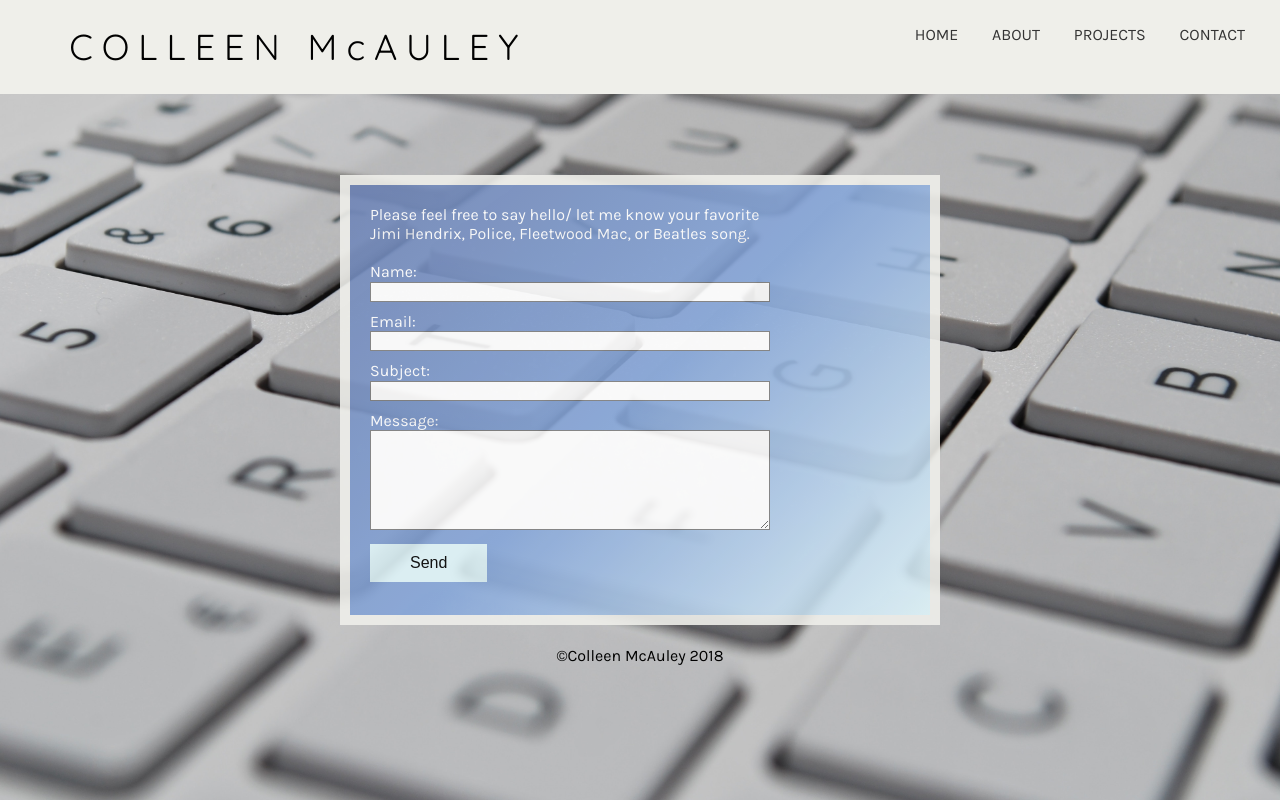
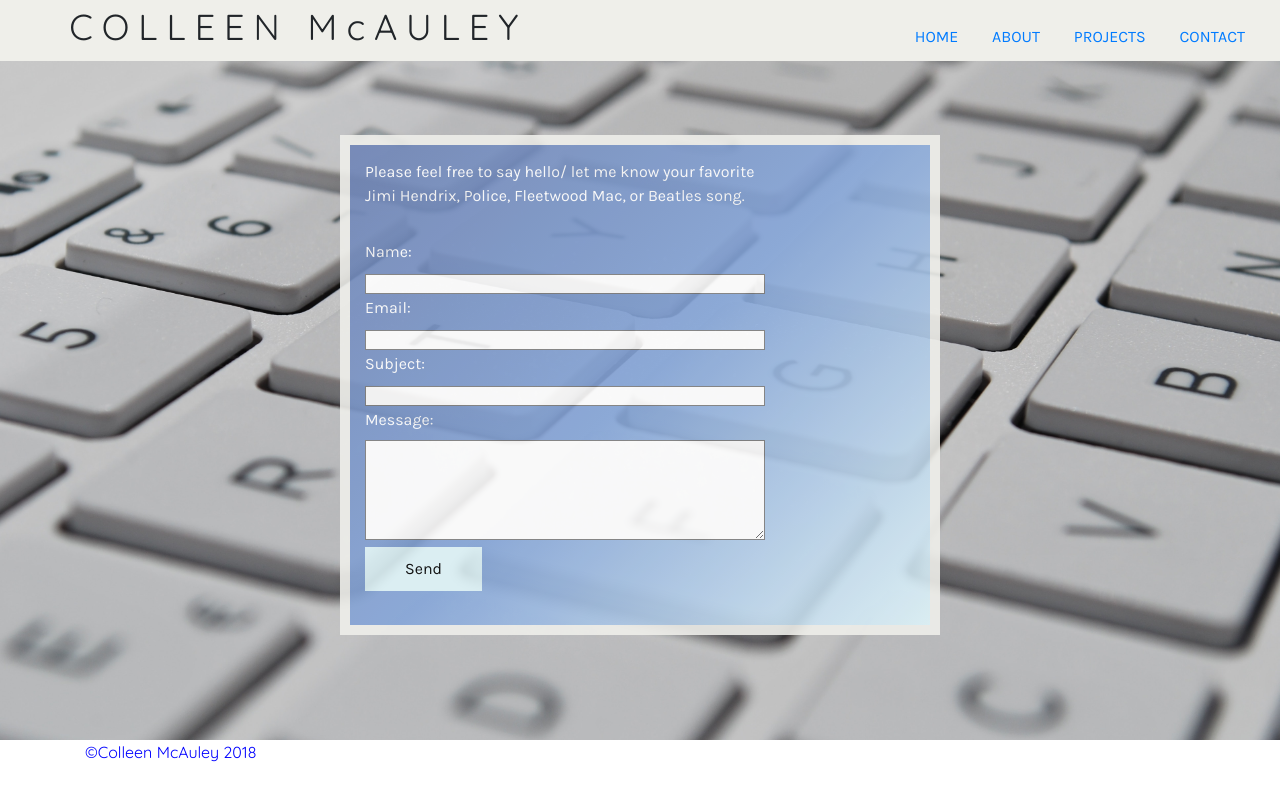
Before and after one commit to golfoclock/ePortfolio, a plain HTML site: page contact.html in a window 1280 px wide. Drawn offline with nearby package versions, Linux system fonts and the light colour scheme.

Commit message:
start fixing footer

```diff
--- a/contact.html
+++ b/contact.html
@@ -6,6 +6,7 @@
 	<link rel="stylesheet" type="text/css" href="css/style.css">
 	<link href="https://fonts.googleapis.com/css?family=Karla|Montserrat|Quicksand" rel="stylesheet">
 	<link rel="stylesheet" href="https://use.fontawesome.com/releases/v5.0.10/css/all.css" integrity="sha384-+d0P83n9kaQMCwj8F4RJB66tzIwOKmrdb46+porD/OvrJ+37WqIM7UoBtwHO6Nlg" crossorigin="anonymous">
+	<link rel="stylesheet" href="https://stackpath.bootstrapcdn.com/bootstrap/4.1.3/css/bootstrap.min.css" integrity="sha384-MCw98/SFnGE8fJT3GXwEOngsV7Zt27NXFoaoApmYm81iuXoPkFOJwJ8ERdknLPMO" crossorigin="anonymous">
 </head>
 <body class="contact">
 
@@ -23,12 +24,10 @@
 	</header>
 
 	<section>
-
 		<form class="contact-form" method="POST" action="https://formspree.io/cmmc@protonmail.ch" method="POST">
 			<label for="intro">Please feel free to say hello/ let me know your favorite <br>
 			Jimi Hendrix, Police, Fleetwood Mac, or Beatles song.</label> <br>
 			<br>
-
 			<label for="name">Name:</label> <br>
 			<input id="name" type="text" name="name"> <br>
 
@@ -46,8 +45,10 @@
 		</form>
 	</section>
 
-		<footer>
-			<p>&copy;Colleen McAuley 2018 </p>
+	<footer class="footer">
+		<div class="container">
+			<p> &copy;Colleen McAuley 2018 </p>
+		</div>
 	</footer>
 </body>
 </html>
--- a/css/style.css
+++ b/css/style.css
@@ -2,6 +2,7 @@
 * {
  box-sizing: border-box;
 }
+
 *:before,
 *:after {
  box-sizing: border-box;
@@ -13,7 +14,7 @@ body {
  position: relative;
 }
 
-.home{
+.home {
 	 min-height: 100vh; /* will cover the 100% of viewport */
 	 overflow: hidden;
 	 display: block;
@@ -27,16 +28,22 @@ body {
 	font-family:'Quicksand', sans-serif;
 }
 
-footer {
+/*.container {
+	width: auto;
+  	max-width: 680px;
+  	padding: 0 15px;
+ } */
+
+.footer {
 	position: absolute;
-	padding-bottom: 1em;
+	bottom: 0;
 	width: 100%;
-    text-align: center;
+	height: 60px;
+	background-color: white;
+	font-family: 'Quicksand', sans-serif;
+	color: blue;
 }
 
-html, body {
-	height: 100%
-}
 
 
 h1 {
@@ -159,15 +166,17 @@ nav a {
 }
 
 blockquote {
-	clear: both; /* clears the float and returns page back to normal*/
 	text-align: center;
 	padding-top: .5em;
 }
 
 blockquote p {
-	font-size: 1.5em;
+	font-size: 1.0em;
 	font-family: 'Karla', sans-serif;
 }
+
+
+
 
 /* home PAGE
 ------------------------*/
@@ -231,12 +240,6 @@ nav {
 	display: inline-block;
 }
 
-.home footer {
-  position: absolute;
-  bottom:5px;
-  width:100%;
-  height:20px;
-}
 
 /* PROJECTS PAGE
 ------------------------*/
@@ -245,9 +248,9 @@ section.technical-projects {
 	background: #E0F7FA;
 }
 
-.container {
+/*.container {
 	margin-top: 10em;
-}
+}*/
 
 section.technical-projects nav {
 	font-family: 'Karla', sans-serif;
@@ -276,10 +279,6 @@ div.row {
 	margin-right: 5em;
 }
 
-.technicalProjects footer{
-	margin-top: 5px;
-	background-color: red;
-}
 
 
 
@@ -301,11 +300,11 @@ div.row {
 .contact-form {
 	background-image: linear-gradient(-225deg, #7085B6 0%, #87A7D9 50%, #DEF3F8 100%);
 	opacity: .9;
-	height: 450px;
+	height: 500px;
 	max-width: 600px;
 	margin: auto;
-	margin-top: 50px;
-	padding: 20px;
+	margin-top: 10px;
+	padding: 15px;
 	display: block;
 	border: #efefea solid 10px;
 	color: white;
```
Also changed, not shown: about.html (+6 -10 lines), index.html (+5 -2 lines), technicalProjects.html (+4 -3 lines). Lines whose indentation alone changed are shown as unchanged.
